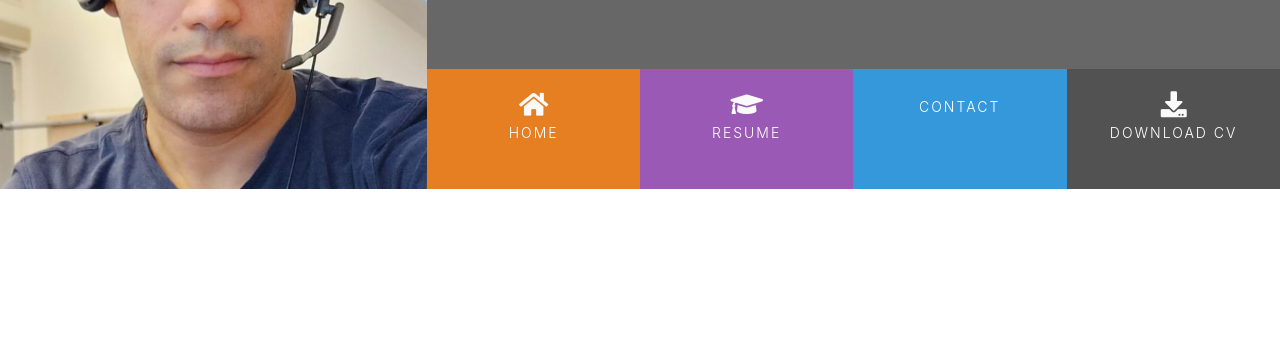
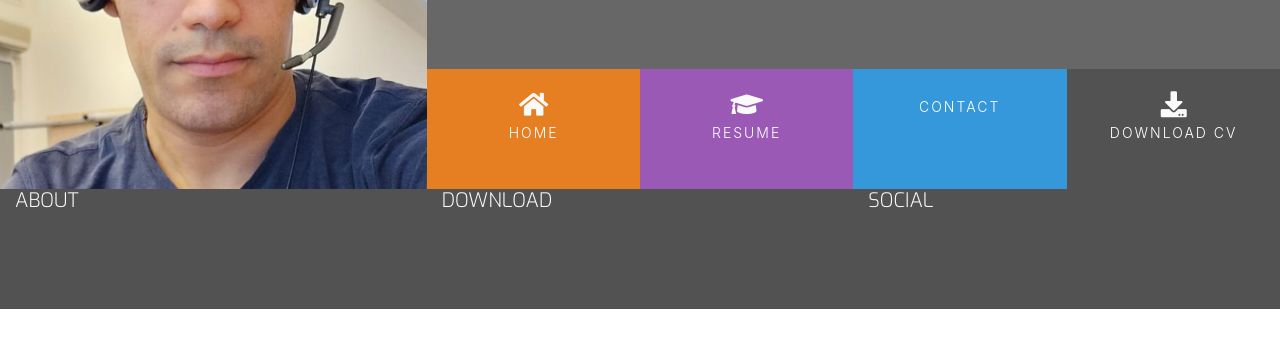
Before and after one commit to patchamamago/portfolio-patchamamago, a plain HTML site: page index.html in a window 1280 px wide. Shown: the part 180-528 px from the top of the page. Drawn offline with nearby package versions, Linux system fonts and the light colour scheme; some icons are missing.

Commit message:
adding the footer

```diff
--- a/assets/css/style.css
+++ b/assets/css/style.css
@@ -1,6 +1,6 @@
 @import url('https://fonts.googleapis.com/css?family=Roboto:100,200,300,400,500,600,700|Exo:100,200,300,400,500,600,700');
 
-/*---Colors--------------------------------------------*/
+/*--- Colors --------------------------------------------*/
 
 .bg-color-name-title {
     background-color: #676767;
@@ -22,7 +22,30 @@
     background-color: #525252;
 }
 
-/*---Heading--------------------------------------------*/
+/* --- Special paddings/margins/text -------------------------------------*/
+
+h1,
+h2,
+h3,
+h4 {
+    margin: 0;
+}
+
+.uppercase {
+    text-transform: uppercase;
+}
+
+.general-sub {
+    font-family: "Exo", sans-serif;
+    font-weight: 300;
+    color: #fafafa;
+}
+
+.inline-block {
+    display: inline-block;
+}
+
+/*--- Heading --------------------------------------------*/
 
 
 header {
@@ -109,9 +132,18 @@ header {
     letter-spacing: 2px;
 }
 
-/*---Hover.css-----------------------------------------*/
+/*--- Hover.css -----------------------------------------*/
 
 .hvr-sweep-to-bottom:before {
     background: rgba(0, 0, 0, 0.2);
     height: 120px;
 }
+
+/* --- Footer -------------------------------------*/
+
+footer {
+    background-color: #525252;
+    color: #fafafa;
+    min-height: 120px;
+    margin: 0;
+}
--- a/index.html
+++ b/index.html
@@ -49,8 +49,18 @@
     <section>
 
     </section>
-    <footer>
-
+    <footer class="container-fluid">
+        <div class="row">
+            <div class="col-sm-4">
+                <h5 class="uppercase general-sub">About</h5>
+            </div>
+            <div class="col-sm-4">
+                <h5 class="uppercase general-sub">Download</h5>
+            </div>
+            <div class="col-sm-4">
+                <h5 class="uppercase general-sub">Social</h5>
+            </div>
+        </div>
     </footer>
 </body>
 
```
Also changed, not shown: README.md.
